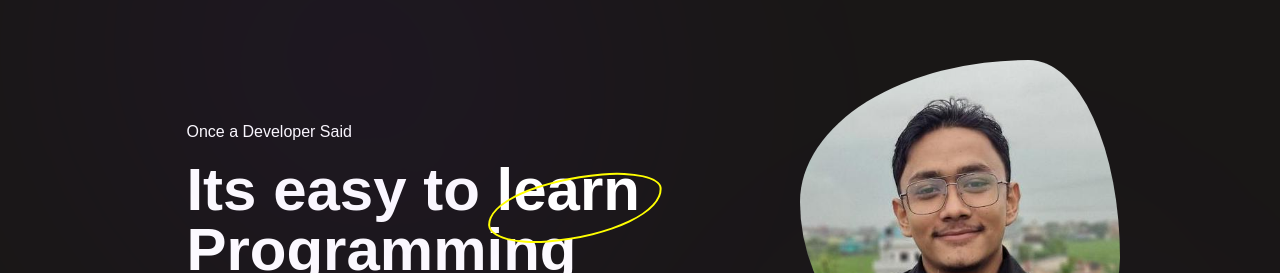
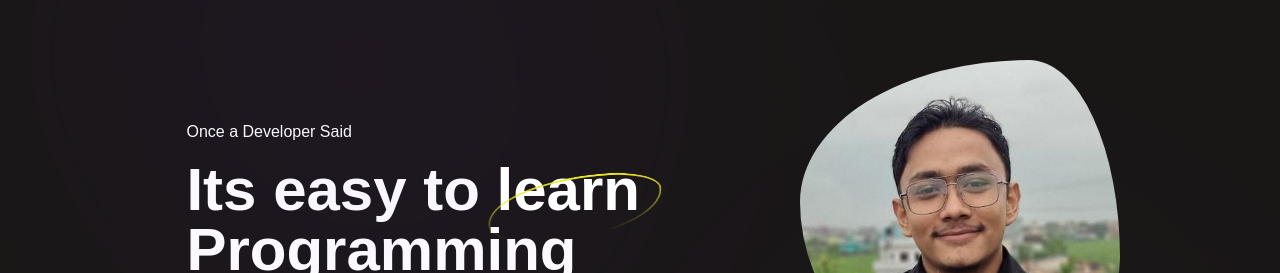
Before and after one commit to im-bipo/portfolio, a Next.js app: page / in a window 1280 px wide. Shown: the part 180-453 px from the top of the page. Built offline with nearby package versions, Linux system fonts and the light colour scheme; a web font is replaced by a local one.

Commit message:
STYLED:Learn Ring

```diff
--- a/src/app/globals.css
+++ b/src/app/globals.css
@@ -10,15 +10,35 @@
 
 .learn-ring::before {
   content: "";
+  position: absolute;
+  border-radius: 67% 33% 67% 33% / 66% 30% 70% 34%;
+  padding: 2px; /* Same as the border width */
+  background: linear-gradient(180deg, rgba(238,232,44,1) 0%, rgba(0,0,0,0) 90%);;
+
+  /* clip excess color than border */
+  mask:
+      linear-gradient(#fff 0 0) content-box,
+      linear-gradient(#fff 0 0);
+  -webkit-mask:
+      linear-gradient(#fff 0 0) content-box,
+      linear-gradient(#fff 0 0);
+  mask-composite: exclude;
+  transform: rotate(-5deg);
+  width: 8rem;
+  height: 3rem;
+  top: 0px;
+  left: -10px;
+}
+
+@media (min-width: 1124px) {
+  .learn-ring::before {
     width: 11rem;
     height: 4rem;
-  position: absolute;
-  border-radius: 67% 33% 67% 33% / 66% 30% 70% 34% ;
-  border:2px solid yellow;
-  transform: rotate(-5deg);
     top: 20px;
     left: -10px;
   }
+}
+
 .html-text-gradient {
   background: linear-gradient(to right, #cfcfcf 0%, #00000000 50%);
   background-clip: text;
@@ -43,6 +63,21 @@
   overflow: hidden;
 }
 .gradiant-bubble::before {
+  top: 0px;
+  left: -5rem;
+  width: 20rem;
+  height: 30rem;
+  opacity: 80%;
+}
+.gradiant-bubble::after {
+  bottom: 0px;
+  right: 0px;
+  width: 15rem;
+  height: 15rem;
+  opacity: 100%;
+}
+@media (min-width: 1124px) {
+    .gradiant-bubble::before {
       top: 10px;
       left: 200px;
       width: 20rem;
@@ -57,6 +92,7 @@
       opacity: 60%;
     }
 
+}
 .custom-irregular-border-radius {
   border-radius: 30% 70% 51% 49% / 30% 70% 51% 49%;
   animation: change-radius 10s alternate infinite ease;
@@ -79,3 +115,23 @@
     border-radius: 65% 35% 62% 38% / 45% 56% 44% 55%;
   }
 }
+
+.profile-picture::before {
+  content: " ";
+  position: absolute;
+  top: 0;
+  margin: auto;
+  transform: translateX(-12rem) rotate(90deg);
+  width: 20rem;
+  height: 20rem;
+  background: url("/Arrow.png") no-repeat;
+}
+@media (min-width: 1124px) {
+  .profile-picture::before {
+    transform: unset;
+    top: 42%;
+    left: -10%;
+    width: 20rem;
+    height: 20rem;
+  }
+}
```
Lines whose indentation alone changed are shown as unchanged.
